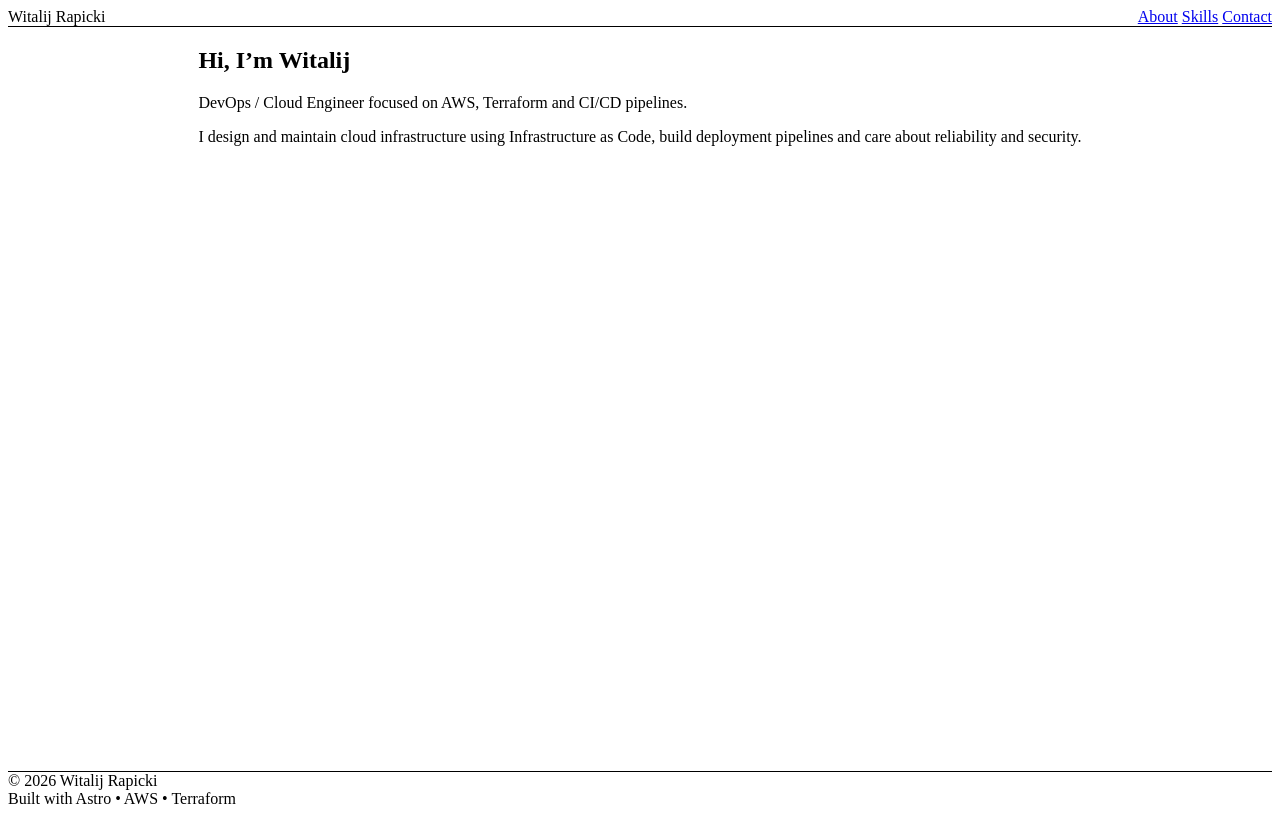
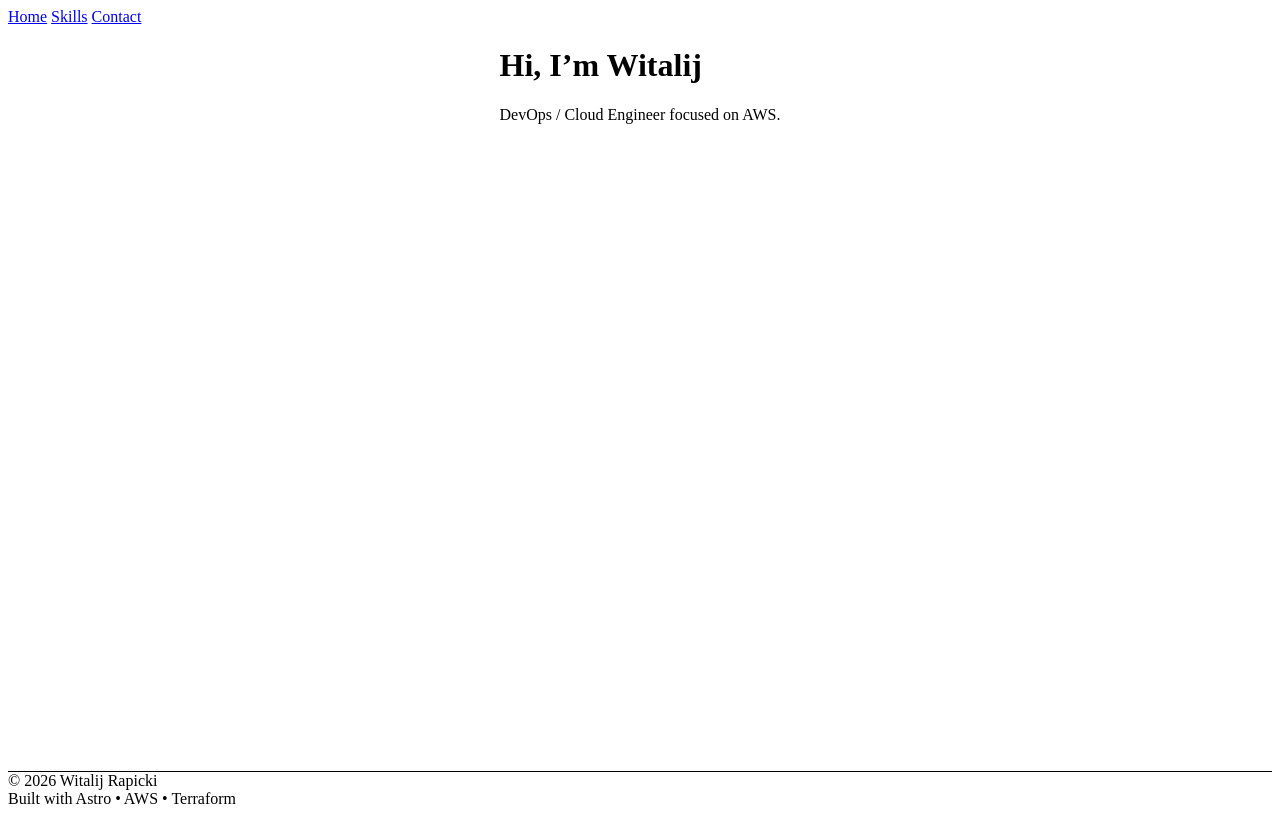
Before and after one commit to RagarRW-c/witalijrapicki.dev, an Astro site in the folder app/: page / in a window 1280 px wide. Built offline with nearby package versions, Linux system fonts and the light colour scheme; Astro itself is replaced by a stand-in of ours.

Commit message:
feat: changes in astro

```diff
--- a/app/src/components/Navbar.astro
+++ b/app/src/components/Navbar.astro
@@ -1,9 +1,5 @@
-<nav class="flex justify-between items-center py-6 border-b">
-  <span class="font-semibold text-lg">Witalij Rapicki</span>
-
-  <div class="space-x-6 text-sm font-medium">
-    <a href="/" class="hover:underline">About</a>
-    <a href="/skills" class="hover:underline">Skills</a>
-    <a href="/ContactForm" class="hover:underline">Contact</a>
-  </div>
+<nav>
+  <a href="/">Home</a>
+  <a href="/skills">Skills</a>
+  <a href="/contact">Contact</a>
 </nav>
--- a/app/src/pages/contact.astro
+++ b/app/src/pages/contact.astro
@@ -4,8 +4,6 @@
 ---
 
 <BaseLayout title="Contact">
-  <section class="max-w-xl mx-auto mt-16">
-    <h1 class="text-3xl font-semibold mb-6">Contact</h1>
-    <ContactForm />
-  </section>
+  <h1>Contact</h1>
+  <ContactForm />
 </BaseLayout>
--- a/app/src/pages/index.astro
+++ b/app/src/pages/index.astro
@@ -2,17 +2,7 @@
 import BaseLayout from "../layouts/BaseLayout.astro";
 ---
 
-<BaseLayout>
-  <section class="space-y-6">
-    <h1 class="text-3xl font-bold">Hi, I’m Witalij</h1>
-
-    <p class="text-lg text-gray-700">
-      DevOps / Cloud Engineer focused on AWS, Terraform and CI/CD pipelines.
-    </p>
-
-    <p class="text-gray-600">
-      I design and maintain cloud infrastructure using Infrastructure as Code,
-      build deployment pipelines and care about reliability and security.
-    </p>
-  </section>
+<BaseLayout title="Home">
+  <h1>Hi, I’m Witalij</h1>
+  <p>DevOps / Cloud Engineer focused on AWS.</p>
 </BaseLayout>
```
Also changed, not shown: app/src/components/Section.astro (deleted).
